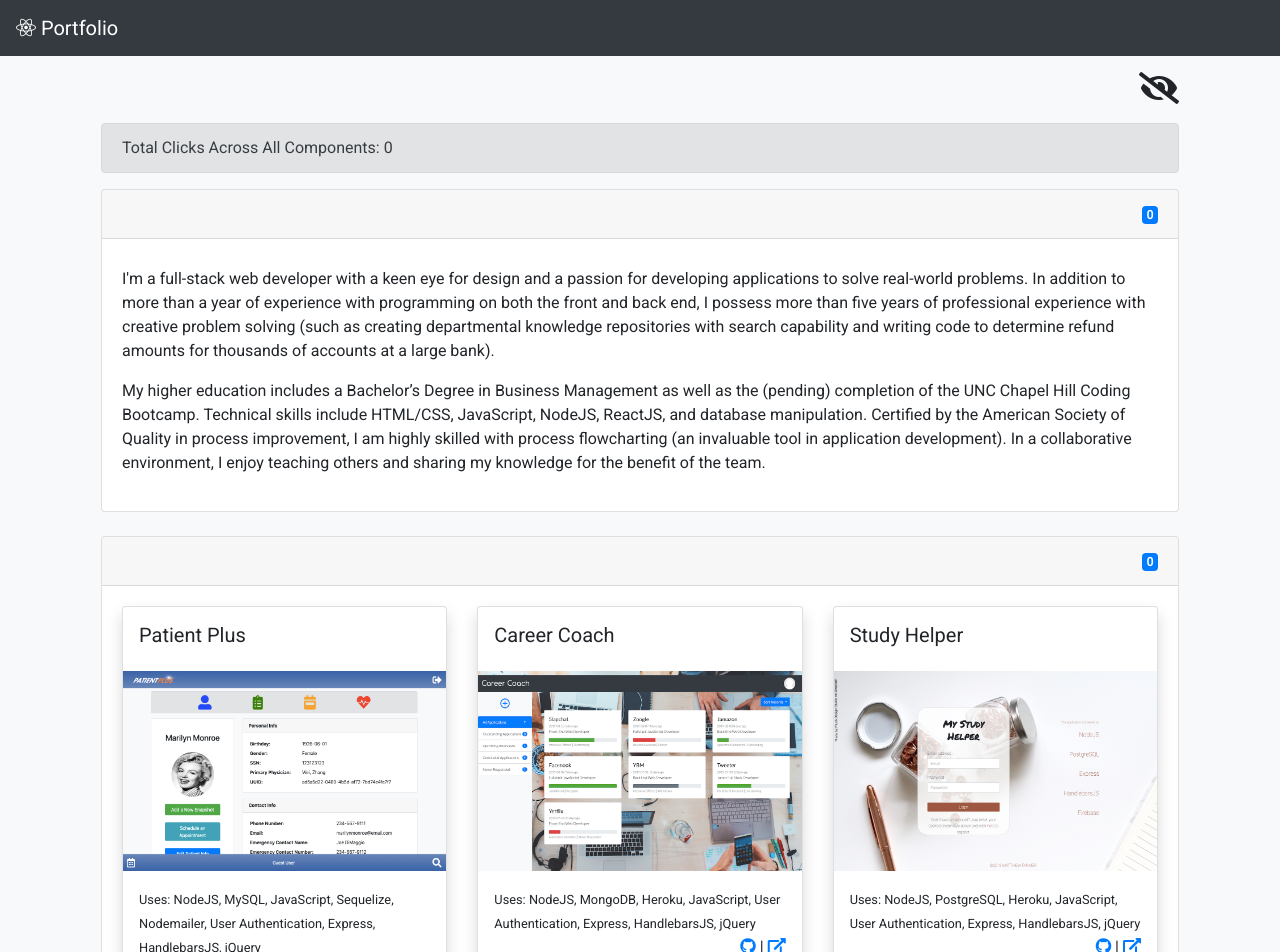
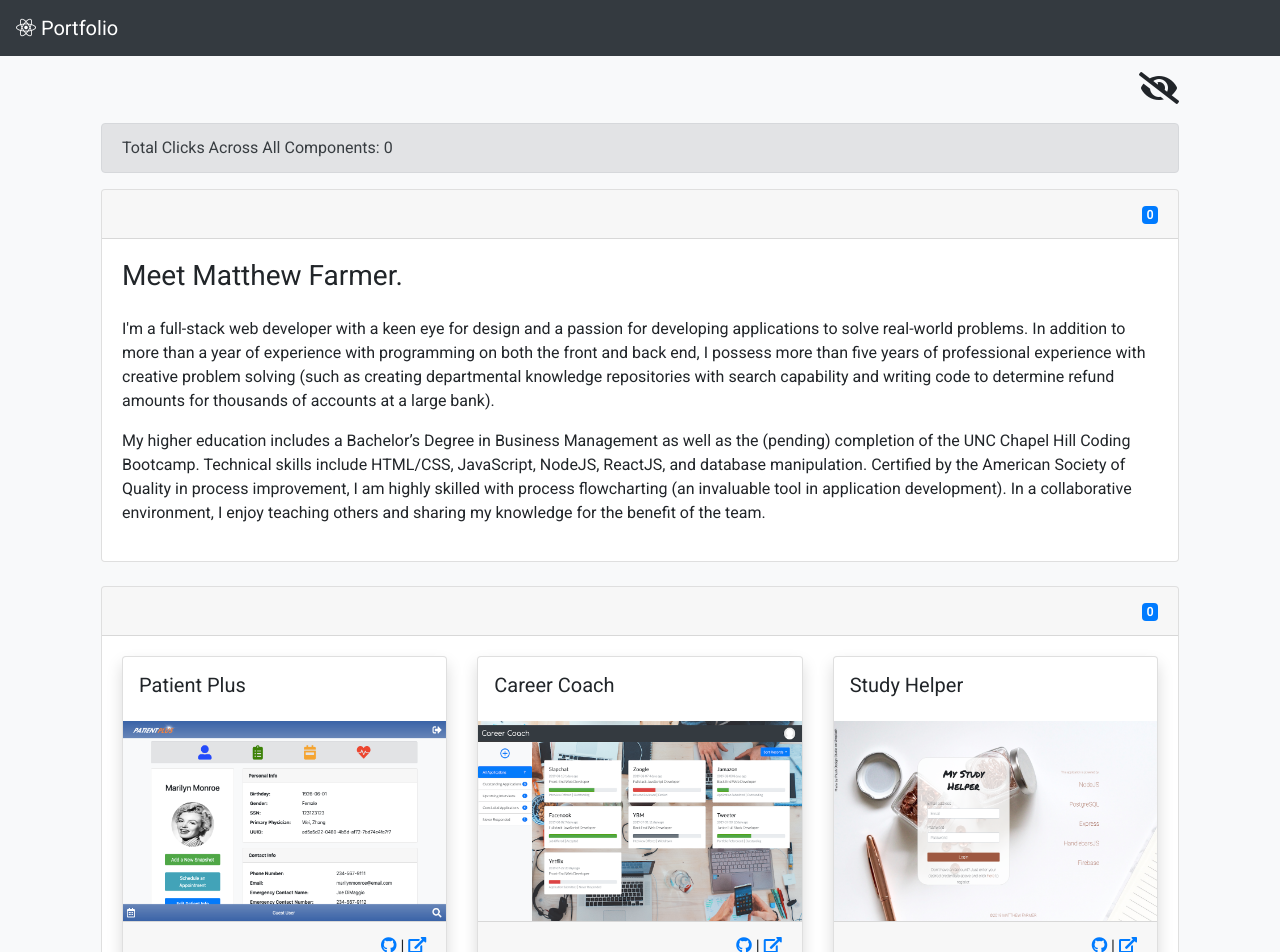
Before and after one commit to cafeamericano/reactPortfolio, a React (Create React App) app in the folder frontend/: page / in a window 1280 px wide. Shown: the top 952 px of the page. Built offline with nearby package versions, Linux system fonts and the light colour scheme.

Commit message:
Altered card layout and utlized AnimateCSS

```diff
--- a/frontend/src/App.js
+++ b/frontend/src/App.js
@@ -11,7 +11,7 @@ class App extends Component {
       return(
           <div className="bg-light">
                 <Header/>
-                <div class="container"><Main/></div>
+                <div className="container animated slideInRight"><Main/></div>
           </div>
       );
   }
--- a/frontend/src/components/AboutMe.js
+++ b/frontend/src/components/AboutMe.js
@@ -1,8 +1,4 @@
 import React, { Component } from "react";
-
-const fontColor = {
-  color: "#f0ca62"
-};
 
 class AboutMe extends Component {
   constructor(props) {
@@ -47,11 +43,11 @@ class AboutMe extends Component {
               </span>
             </div>
             <div className="card-body">
-              <h3 class="thin-font" style={fontColor}>
-                {this.state.headerText}
+              <h3 class="mb-4">
+                {this.state.content.headerText}
               </h3>
-              <p class="thin-font">{this.state.content.paragraphOne}</p>
-              <p id="extraAboutText" class="thin-font">
+              <p>{this.state.content.paragraphOne}</p>
+              <p id="extraAboutText">
                 {this.state.content.paragraphTwo}
               </p>
             </div>
--- a/frontend/src/components/Applications.js
+++ b/frontend/src/components/Applications.js
@@ -44,7 +44,7 @@ const createdApplications = [
 ];
 
 var appThumbnailStyle = {
-  height: "200px"
+  height: "200px",
 };
 
 class Applications extends Component {
@@ -74,14 +74,9 @@ class Applications extends Component {
   drawCards = argObj => (
     <div className="col-xl-4 col-md-6">
       <div className="card shadow mb-3">
-        <div className="p-3">
-          <h5>{argObj.title}</h5>
-        </div>
+        <h5 className='p-3'>{argObj.title}</h5>
         <img src={argObj.imagePath} style={appThumbnailStyle} />
-        <div className="p-3">
-          <small>Uses: {argObj.techsUsed}</small>
-          <br></br>
-          <div className='text-right'>
+        <div className="card-footer text-right">
           <a href={argObj.githubLink}>
             <i class="fab fa-github"></i>
           </a>
@@ -89,7 +84,6 @@ class Applications extends Component {
           <a href={argObj.deployedLink}>
             <i class="fas fa-external-link-alt"></i>
           </a>
-          </div>
         </div>
       </div>
     </div>
```
Lines whose indentation alone changed are shown as unchanged.
